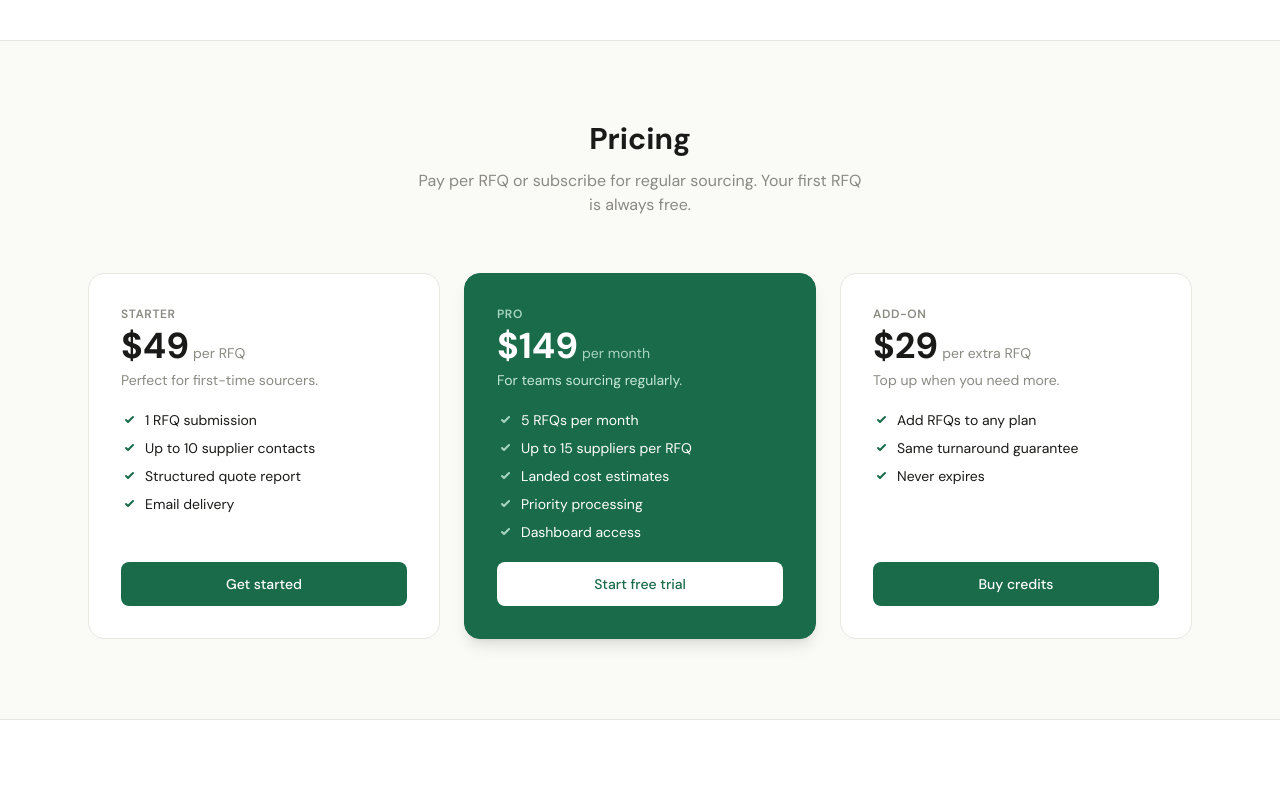
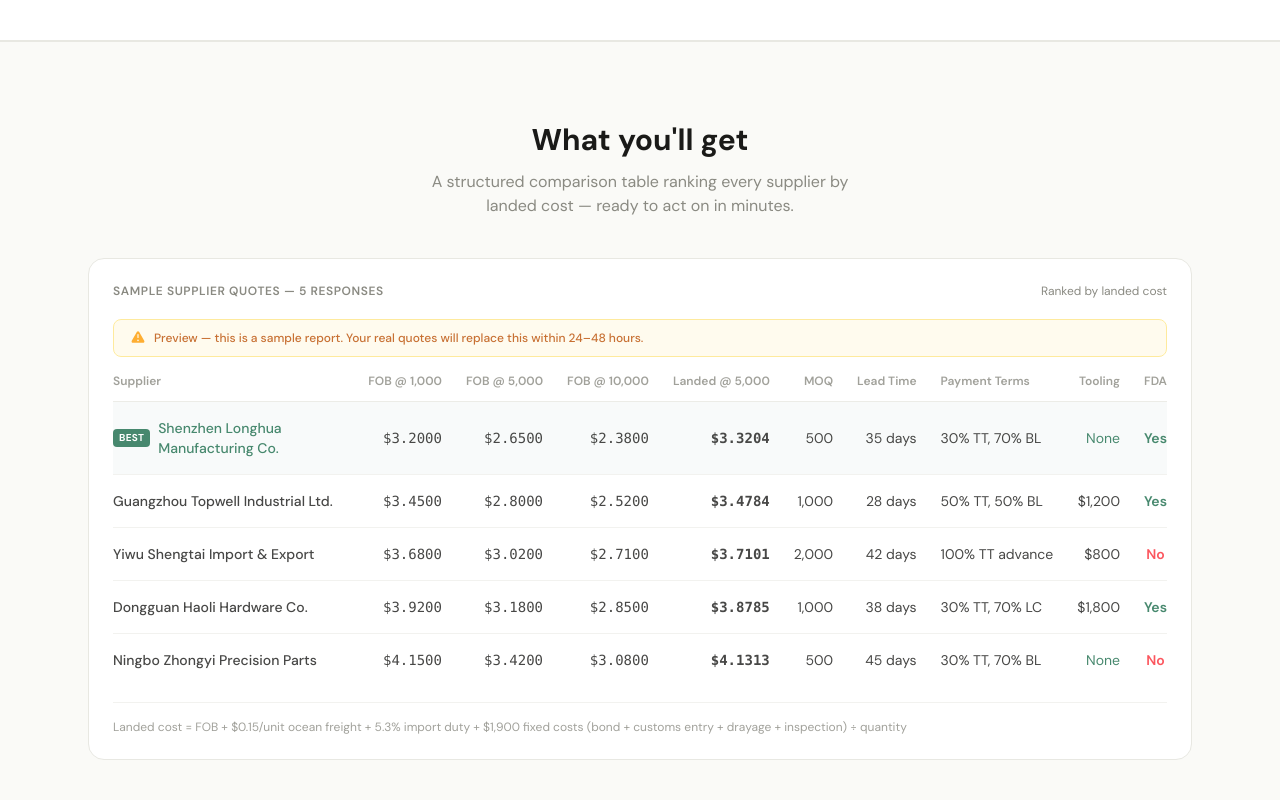
Before and after one commit to aaroncatalyst/JustSpec, a Next.js app: page / in a window 1280 px wide. Shown: the part 1120-1920 px from the top of the page. Built offline with nearby package versions, Linux system fonts and the light colour scheme; no server answers.

Commit message:
Sample report preview on landing page and RFQ detail

```diff
--- a/src/app/dashboard/rfq/[id]/page.tsx
+++ b/src/app/dashboard/rfq/[id]/page.tsx
@@ -3,6 +3,7 @@ import { redirect, notFound } from 'next/navigation'
 import Link from 'next/link'
 import ProcessRfqButton from '@/components/ProcessRfqButton'
 import RfqStatusPoller from '@/components/RfqStatusPoller'
+import SampleReportPreview from '@/components/SampleReportPreview'
 
 interface Props {
   params: Promise<{ id: string }>
@@ -308,6 +309,7 @@ export default async function RfqPage({ params }: Props) {
 
         {/* Quotes: status-based display */}
         {rfq.status === 'rfqs_sent' ? (
+          <>
             <div className="bg-white border border-[#e8e8e2] rounded-2xl p-12 text-center">
               <div className="w-14 h-14 bg-[#eaf3ef] rounded-full flex items-center justify-center mx-auto mb-4">
                 <svg className="w-7 h-7 text-[#1a6b4a]" viewBox="0 0 24 24" fill="none" stroke="currentColor" strokeWidth={1.5}>
@@ -326,6 +328,8 @@ export default async function RfqPage({ params }: Props) {
                 {estimatedDate.toLocaleDateString('en-US', { month: 'long', day: 'numeric' })}
               </p>
             </div>
+            <SampleReportPreview collapsible />
+          </>
         ) : rfq.status !== 'complete' ? (
           <div className="bg-white border border-[#e8e8e2] rounded-2xl p-12 text-center">
             <div className="w-14 h-14 bg-amber-50 rounded-full flex items-center justify-center mx-auto mb-4">
--- a/src/app/page.tsx
+++ b/src/app/page.tsx
@@ -1,6 +1,7 @@
 import Navbar from '@/components/Navbar'
 import SpecForm from '@/components/SpecForm'
 import PricingSection from '@/components/PricingSection'
+import SampleReportPreview from '@/components/SampleReportPreview'
 
 export default function Home() {
   return (
@@ -9,6 +10,7 @@ export default function Home() {
       <main>
         <HeroSection />
         <HowItWorksSection />
+        <WhatYouGetSection />
         <PricingSection />
         <SpecFormSection />
         <Footer />
@@ -140,6 +142,30 @@ function HowItWorksSection() {
 }
 
 
+function WhatYouGetSection() {
+  return (
+    <section id="sample-report" className="bg-[#fafaf7] border-y border-[#e8e8e2] py-20">
+      <div className="max-w-6xl mx-auto px-6">
+        <div className="text-center mb-10">
+          <h2 className="text-3xl font-bold text-[#1a1a18] mb-3">What you&apos;ll get</h2>
+          <p className="text-[#8a8a82] max-w-md mx-auto">
+            A structured comparison table ranking every supplier by landed cost — ready to act on in minutes.
+          </p>
+        </div>
+        <div className="bg-white border border-[#e8e8e2] rounded-2xl p-6">
+          <div className="flex items-center justify-between mb-5">
+            <h3 className="text-xs font-semibold text-[#8a8a82] uppercase tracking-wider">
+              Sample Supplier Quotes — 5 responses
+            </h3>
+            <span className="text-xs text-[#8a8a82]">Ranked by landed cost</span>
+          </div>
+          <SampleReportPreview />
+        </div>
+      </div>
+    </section>
+  )
+}
+
 function SpecFormSection() {
   return (
     <section id="get-started" className="bg-white border-t border-[#e8e8e2] py-20">
--- /dev/null
+++ b/src/components/SampleReportPreview.tsx
@@ -0,0 +1,188 @@
+// Static sample data — not fetched from anywhere
+const SAMPLE_QUANTITIES = [1000, 5000, 10000]
+const PIVOT_QTY = 5000
+
+const SAMPLE_SUPPLIERS = [
+  {
+    name: 'Shenzhen Longhua Manufacturing Co.',
+    fob: [3.2, 2.65, 2.38],
+    moq: 500,
+    leadTime: '35 days',
+    paymentTerms: '30% TT, 70% BL',
+    tooling: null,
+    existingMold: true,
+    fda: true,
+  },
+  {
+    name: 'Guangzhou Topwell Industrial Ltd.',
+    fob: [3.45, 2.8, 2.52],
+    moq: 1000,
+    leadTime: '28 days',
+    paymentTerms: '50% TT, 50% BL',
+    tooling: 1200,
+    existingMold: false,
+    fda: true,
+  },
+  {
+    name: 'Yiwu Shengtai Import & Export',
+    fob: [3.68, 3.02, 2.71],
+    moq: 2000,
+    leadTime: '42 days',
+    paymentTerms: '100% TT advance',
+    tooling: 800,
+    existingMold: false,
+    fda: false,
+  },
+  {
+    name: 'Dongguan Haoli Hardware Co.',
+    fob: [3.92, 3.18, 2.85],
+    moq: 1000,
+    leadTime: '38 days',
+    paymentTerms: '30% TT, 70% LC',
+    tooling: 1800,
+    existingMold: false,
+    fda: true,
+  },
+  {
+    name: 'Ningbo Zhongyi Precision Parts',
+    fob: [4.15, 3.42, 3.08],
+    moq: 500,
+    leadTime: '45 days',
+    paymentTerms: '30% TT, 70% BL',
+    tooling: null,
+    existingMold: true,
+    fda: false,
+  },
+]
+
+function calcLanded(fob: number, qty: number): number {
+  return fob + 0.15 + fob * 0.053 + 1900 / qty
+}
+
+interface SampleReportPreviewProps {
+  /** When true, wraps in a collapsible <details> with a preview banner */
+  collapsible?: boolean
+}
+
+export default function SampleReportPreview({ collapsible = false }: SampleReportPreviewProps) {
+  const table = (
+    <div className="opacity-80">
+      {/* Preview banner */}
+      <div className="mb-4 px-4 py-2.5 bg-amber-50 border border-amber-200 rounded-lg flex items-center gap-2">
+        <svg className="w-4 h-4 text-amber-500 shrink-0" viewBox="0 0 20 20" fill="currentColor">
+          <path fillRule="evenodd" clipRule="evenodd" d="M8.485 2.495c.673-1.167 2.357-1.167 3.03 0l6.28 10.875c.673 1.167-.17 2.625-1.516 2.625H3.72c-1.347 0-2.189-1.458-1.515-2.625L8.485 2.495zM10 5a.75.75 0 01.75.75v3.5a.75.75 0 01-1.5 0v-3.5A.75.75 0 0110 5zm0 9a1 1 0 100-2 1 1 0 000 2z" />
+        </svg>
+        <p className="text-xs font-medium text-amber-700">
+          Preview — this is a sample report. Your real quotes will replace this within 24–48 hours.
+        </p>
+      </div>
+
+      <div className="overflow-x-auto -mx-6 px-6">
+        <table className="w-full text-sm min-w-[640px]">
+          <thead>
+            <tr className="border-b border-[#e8e8e2]">
+              <th className="text-left text-xs font-semibold text-[#8a8a82] pb-3 pr-4 whitespace-nowrap">Supplier</th>
+              {SAMPLE_QUANTITIES.map((qty) => (
+                <th key={qty} className="text-right text-xs font-semibold text-[#8a8a82] pb-3 px-3 whitespace-nowrap">
+                  FOB @ {qty.toLocaleString()}
+                </th>
+              ))}
+              <th className="text-right text-xs font-semibold text-[#8a8a82] pb-3 px-3 whitespace-nowrap">
+                Landed @ {PIVOT_QTY.toLocaleString()}
+              </th>
+              <th className="text-right text-xs font-semibold text-[#8a8a82] pb-3 px-3 whitespace-nowrap">MOQ</th>
+              <th className="text-right text-xs font-semibold text-[#8a8a82] pb-3 px-3 whitespace-nowrap">Lead Time</th>
+              <th className="text-left text-xs font-semibold text-[#8a8a82] pb-3 px-3 whitespace-nowrap">Payment Terms</th>
+              <th className="text-right text-xs font-semibold text-[#8a8a82] pb-3 px-3 whitespace-nowrap">Tooling</th>
+              <th className="text-center text-xs font-semibold text-[#8a8a82] pb-3 pl-3 whitespace-nowrap">FDA</th>
+            </tr>
+          </thead>
+          <tbody>
+            {SAMPLE_SUPPLIERS.map((supplier, i) => {
+              const pivotFob = supplier.fob[1] // index 1 = 5,000 qty
+              const landed = calcLanded(pivotFob, PIVOT_QTY)
+              const isWinner = i === 0
+              return (
+                <tr
+                  key={supplier.name}
+                  className={`border-b border-[#f0f0ec] last:border-0 ${isWinner ? 'bg-[#eaf3ef]/40' : ''}`}
+                >
+                  <td className="py-4 pr-4">
+                    <div className="flex items-center gap-2">
+                      {isWinner && (
+                        <span className="bg-[#1a6b4a] text-white text-[10px] font-bold px-1.5 py-0.5 rounded uppercase tracking-wide">
+                          Best
+                        </span>
+                      )}
+                      <span className={`font-medium ${isWinner ? 'text-[#1a6b4a]' : 'text-[#1a1a18]'}`}>
+                        {supplier.name}
+                      </span>
+                    </div>
+                  </td>
+                  {supplier.fob.map((price, qi) => (
+                    <td key={qi} className="py-4 px-3 text-right font-mono text-[#1a1a18] tabular-nums">
+                      ${price.toFixed(4)}
+                    </td>
+                  ))}
+                  <td className="py-4 px-3 text-right font-mono font-semibold text-[#1a1a18] tabular-nums">
+                    ${landed.toFixed(4)}
+                  </td>
+                  <td className="py-4 px-3 text-right text-[#1a1a18]">
+                    {supplier.moq.toLocaleString()}
+                  </td>
+                  <td className="py-4 px-3 text-right text-[#1a1a18]">
+                    {supplier.leadTime}
+                  </td>
+                  <td className="py-4 px-3 text-left text-[#1a1a18]">
+                    <span className="block max-w-[160px] truncate" title={supplier.paymentTerms}>
+                      {supplier.paymentTerms}
+                    </span>
+                  </td>
+                  <td className="py-4 px-3 text-right text-[#1a1a18]">
+                    {supplier.existingMold
+                      ? <span className="text-[#1a6b4a]">None</span>
+                      : supplier.tooling
+                      ? `$${supplier.tooling.toLocaleString()}`
+                      : '—'}
+                  </td>
+                  <td className="py-4 pl-3 text-center">
+                    {supplier.fda
+                      ? <span className="text-[#1a6b4a] font-semibold">Yes</span>
+                      : <span className="text-red-500 font-semibold">No</span>}
+                  </td>
+                </tr>
+              )
+            })}
+          </tbody>
+        </table>
+      </div>
+
+      <p className="text-xs text-[#8a8a82] mt-4 pt-4 border-t border-[#f0f0ec]">
+        Landed cost = FOB + $0.15/unit ocean freight + 5.3% import duty + $1,900 fixed costs (bond + customs entry + drayage + inspection) ÷ quantity
+      </p>
+    </div>
+  )
+
+  if (!collapsible) return table
+
+  return (
+    <details open className="bg-white border border-[#e8e8e2] rounded-2xl overflow-hidden">
+      <summary className="flex items-center justify-between px-6 py-4 cursor-pointer select-none list-none group">
+        <div>
+          <h3 className="text-sm font-semibold text-[#1a1a18]">What your report will look like</h3>
+          <p className="text-xs text-[#8a8a82] mt-0.5">Sample comparison table with 5 suppliers · click to collapse</p>
+        </div>
+        <svg
+          className="w-4 h-4 text-[#8a8a82] transition-transform details-chevron"
+          viewBox="0 0 20 20"
+          fill="currentColor"
+        >
+          <path fillRule="evenodd" clipRule="evenodd" d="M5.293 7.293a1 1 0 011.414 0L10 10.586l3.293-3.293a1 1 0 111.414 1.414l-4 4a1 1 0 01-1.414 0l-4-4a1 1 0 010-1.414z" />
+        </svg>
+      </summary>
+      <div className="px-6 pb-6 border-t border-[#f0f0ec] pt-5">
+        {table}
+      </div>
+    </details>
+  )
+}
--- a/src/components/SpecForm.tsx
+++ b/src/components/SpecForm.tsx
@@ -153,7 +153,7 @@ export default function SpecForm() {
           additional_notes:
             (formData.get('additional_notes') as string) || null,
           file_urls: fileUrls.length > 0 ? fileUrls : null,
-          status: 'draft',
+          status: 'suppliers_identified',
         })
         .select('id')
         .single()
```
Lines whose indentation alone changed are shown as unchanged.
